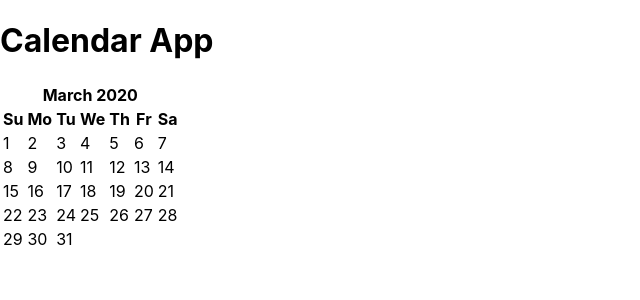
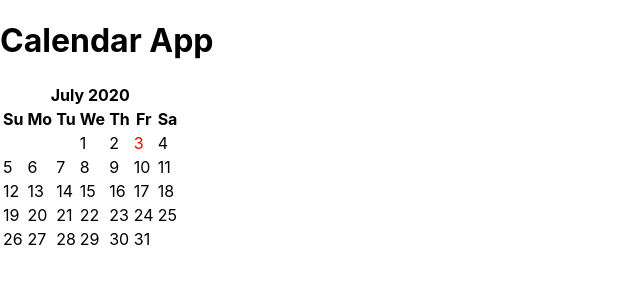
Before and after one commit to aktech27/react-ts-calendar, a React (Create React App) app: page / in a window 1280 px wide. Shown: the top 300 px of the page, without its empty margins (0-640 px from the left). Built offline with nearby package versions, Linux system fonts and the light colour scheme.

Commit message:
Distinguish active date and remove dates with 0 values

```diff
--- a/src/App.tsx
+++ b/src/App.tsx
@@ -4,7 +4,7 @@ function App() {
   return (
     <div className="App">
       <h1>Calendar App</h1>
-      <Calendar date="3/3/2020" />
+      <Calendar date="3/7/2020" />
     </div>
   );
 }
--- a/src/components/Calendar.tsx
+++ b/src/components/Calendar.tsx
@@ -3,6 +3,7 @@ import { useEffect, useState } from "react";
 export default function Calendar({ date }: { date: string }): JSX.Element {
   const [calendarHeading, setCalendarHeading] = useState<string>("");
   const [calendarBody, setCalendarBody] = useState<number[][]>();
+  const [activeDate, setActiveDate] = useState<number>();
 
   const getMonthAndYear = (year: string, month: string): string => {
     let dateObject = new Date(parseInt(year), parseInt(month) - 1); //month starts from 0
@@ -45,6 +46,7 @@ export default function Calendar({ date }: { date: string }): JSX.Element {
     const [dd, mm, yyyy] = date.split("/");
     setCalendarHeading(getMonthAndYear(yyyy, mm));
     setCalendarBody(getWeekWiseDates(yyyy, mm));
+    setActiveDate(parseInt(dd));
   }, [date]);
 
   return (
@@ -66,9 +68,14 @@ export default function Calendar({ date }: { date: string }): JSX.Element {
       <tbody>
         {calendarBody?.map((weeks) => (
           <tr>
-            {weeks.map((day) => (
-              <td>{day}</td>
-            ))}
+            {weeks.map((day) =>
+              //show only if day is not zero
+              day ? (
+                <td className={day === activeDate ? "date active" : "date"}>{day}</td>
+              ) : (
+                <td className="no-date"></td>
+              )
+            )}
           </tr>
         ))}
       </tbody>
--- a/src/index.css
+++ b/src/index.css
@@ -1,13 +1,15 @@
 body {
   margin: 0;
-  font-family: -apple-system, BlinkMacSystemFont, 'Segoe UI', 'Roboto', 'Oxygen',
-    'Ubuntu', 'Cantarell', 'Fira Sans', 'Droid Sans', 'Helvetica Neue',
-    sans-serif;
+  font-family: -apple-system, BlinkMacSystemFont, "Segoe UI", "Roboto", "Oxygen", "Ubuntu",
+    "Cantarell", "Fira Sans", "Droid Sans", "Helvetica Neue", sans-serif;
   -webkit-font-smoothing: antialiased;
   -moz-osx-font-smoothing: grayscale;
 }
 
 code {
-  font-family: source-code-pro, Menlo, Monaco, Consolas, 'Courier New',
-    monospace;
+  font-family: source-code-pro, Menlo, Monaco, Consolas, "Courier New", monospace;
 }
+
+.date.active {
+  color: red;
+}
```
